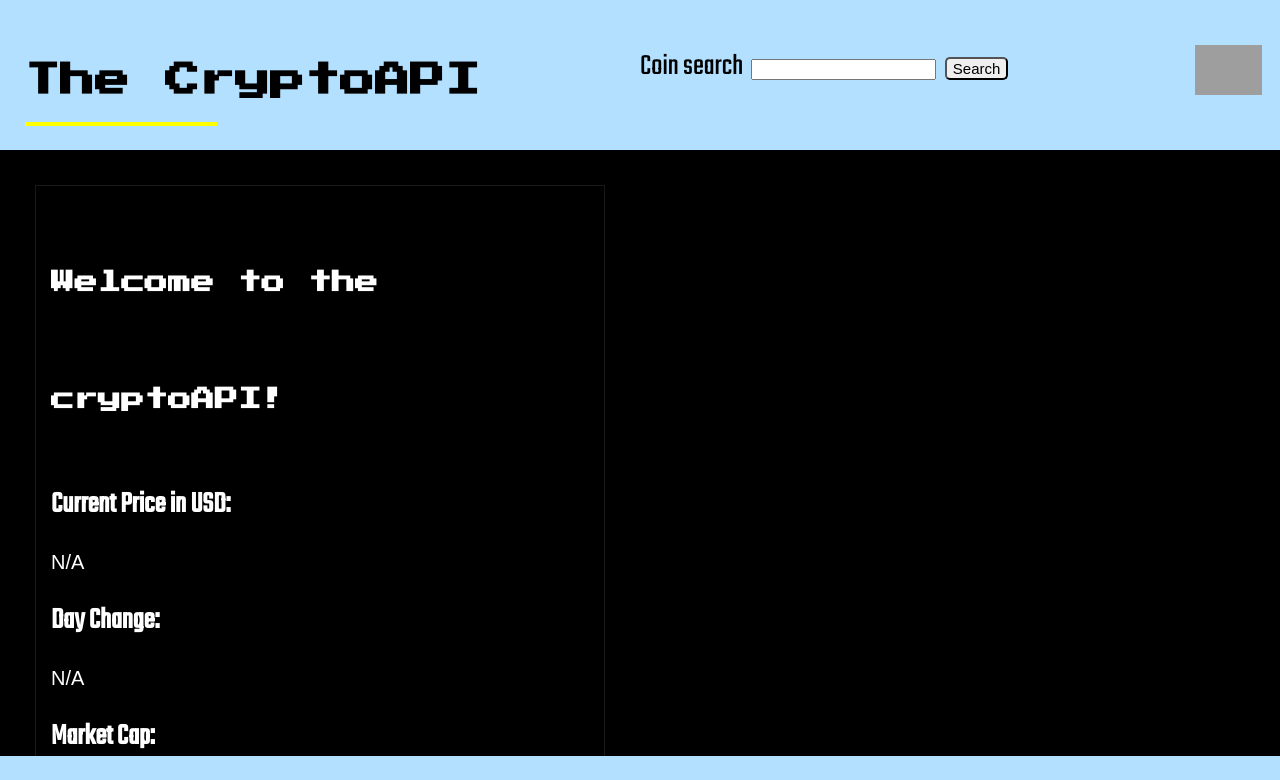
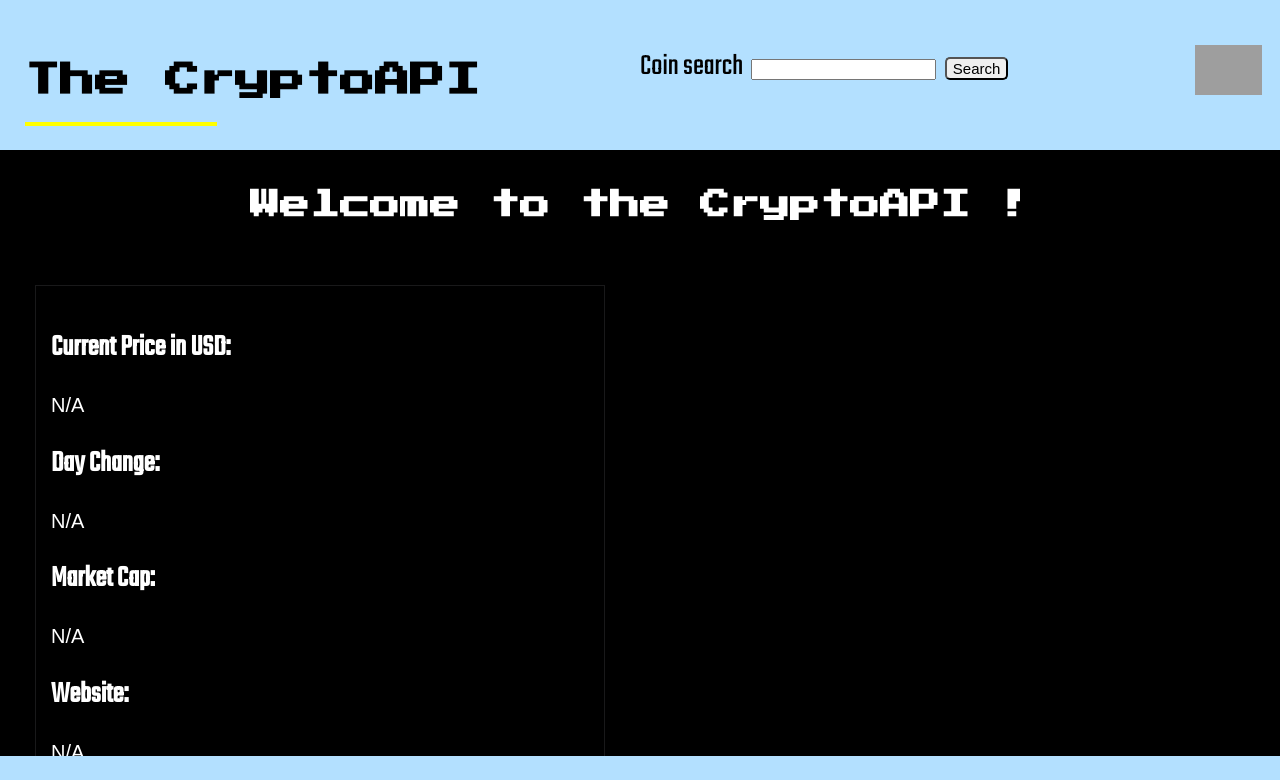
Before and after one commit to drewbendler/UI-pattern-project, a plain HTML site: page index.html in a window 1280 px wide. Shown: the top 780 px of the page. Drawn offline with Linux system fonts and the light colour scheme; no server answers; grey boxes are pictures that could not be loaded; a web font is replaced by a local one.

Commit message:
centered subtitle

```diff
--- a/index.html
+++ b/index.html
@@ -56,6 +56,7 @@
 </form>
 
 
+<h4>Welcome to the CryptoAPI !</h4>
 
 	<main>
 		<img id="iconpic">
@@ -64,7 +65,7 @@
 
 	<seciton id= "stats" class="description">
 
-		<h3 id="object-title">Welcome to the cryptoAPI!</h2>
+		<h3 id="object-title"></h2>
 <p id="object-description"></p>
 
 	<h2>Current Price in USD:</h2>
--- a/style.css
+++ b/style.css
@@ -7,7 +7,7 @@ body {
 	margin: 0px;
 	display: grid;
 	grid-template-columns: 0px 1fr 1fr 0px;
-	grid-template-rows: 150px 900px 100px;
+	grid-template-rows: 150px 100px 900px 100px;
 
 
 }
@@ -167,19 +167,29 @@ main:hover {
 	transform: scale(1.1);
 }
 
+h4 {
+	grid-row: 2;
+	grid-column: 2 / span 3;
+	font-family: 'Press Start 2P', cursive;
+	line-height: 1em;
+	color: white;
+	font-size: 30px;
+	text-align: center;
+
+}
 
 .description {
 	margin: 35px;
 	padding: 15px;
 	grid-column: 2;
-	grid-row: 2 / span 3;
+	grid-row: 3 / span 2;
 	font-size: 20px;
 	color: white;
 	border: 1px solid #19191a;
 }
 
 main {
-	grid-row: 2;
+	grid-row: 3;
 	grid-column: 3 / span 4;
 	margin: 35px;
 	padding: 15px;
@@ -252,7 +262,7 @@ footer {
 
 /*IPHONE MEDIA QUERY*/
 
-@media screen and (max-width: 1200px) {
+@media screen and (max-width: 1000px) {
 
 	.container {
 	margin: 0px;
```
